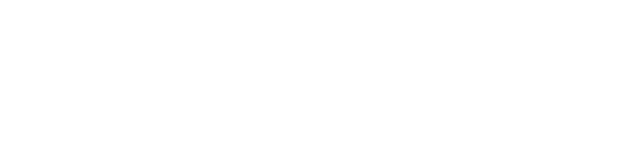
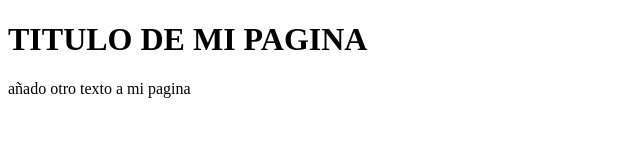
Before and after one commit to tejedor29/gitREPO, a plain HTML site: page index.html in a window 1280 px wide. Shown: the whole page, without its empty margins (0-640 px from the left). Drawn offline with Linux system fonts and the light colour scheme.

Commit message:
añado un texto

```diff
--- a/index.html
+++ b/index.html
@@ -8,5 +8,8 @@
 </head>
 <body>
 
+    <h1>TITULO DE MI PAGINA</h1>
+    añado otro texto a mi pagina
+
 </body>
 </html>
```
